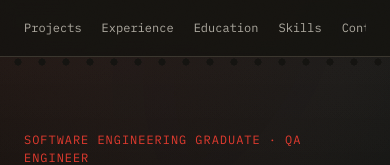
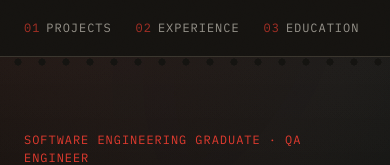
Before and after one commit to binoperera/Portfolio, a Next.js app: page / in a window 390 px wide. Shown: the top 165 px of the page. Built offline with nearby package versions, Linux system fonts and the light colour scheme.

Commit message:
Refactor Nav component for improved styling and layout
Updated Nav component styles and structure for better responsiveness and accessibility.

```diff
--- a/components/Nav.tsx
+++ b/components/Nav.tsx
@@ -8,15 +8,25 @@ const links = [
 
 export default function Nav({ name }: { name: string }) {
   return (
-    <header className="sticky top-0 z-40 border-b border-line bg-[#141310]/85 backdrop-blur">
+    <header className="sticky top-0 z-40 border-b border-line bg-[#141310]/90 backdrop-blur">
       <nav aria-label="Primary" className="max-w-5xl mx-auto px-6 h-14 flex items-center gap-6">
-        <a href="#top" className="hidden sm:block font-display font-medium text-cream shrink-0">
+        <a
+          href="#top"
+          className="hidden sm:flex items-center gap-2 font-display font-bold text-cream tracking-tight shrink-0 hover:text-safelight transition"
+        >
+          <span aria-hidden className="h-2 w-2 rounded-full bg-safelight" />
           {name}
         </a>
-        <ul className="flex items-center gap-5 min-w-0 overflow-x-auto font-mono text-xs sm:ml-auto">
-          {links.map((l) => (
+        <ul className="flex items-center gap-6 min-w-0 overflow-x-auto sm:ml-auto">
+          {links.map((l, i) => (
             <li key={l.href}>
-              <a href={l.href} className="text-cream/70 hover:text-safelight transition whitespace-nowrap">
+              <a
+                href={l.href}
+                className="eyebrow group flex items-baseline gap-1.5 text-cream/60 hover:text-cream transition whitespace-nowrap"
+              >
+                <span className="text-safelight/70 group-hover:text-safelight transition">
+                  {String(i + 1).padStart(2, "0")}
+                </span>
                 {l.label}
               </a>
             </li>
```
